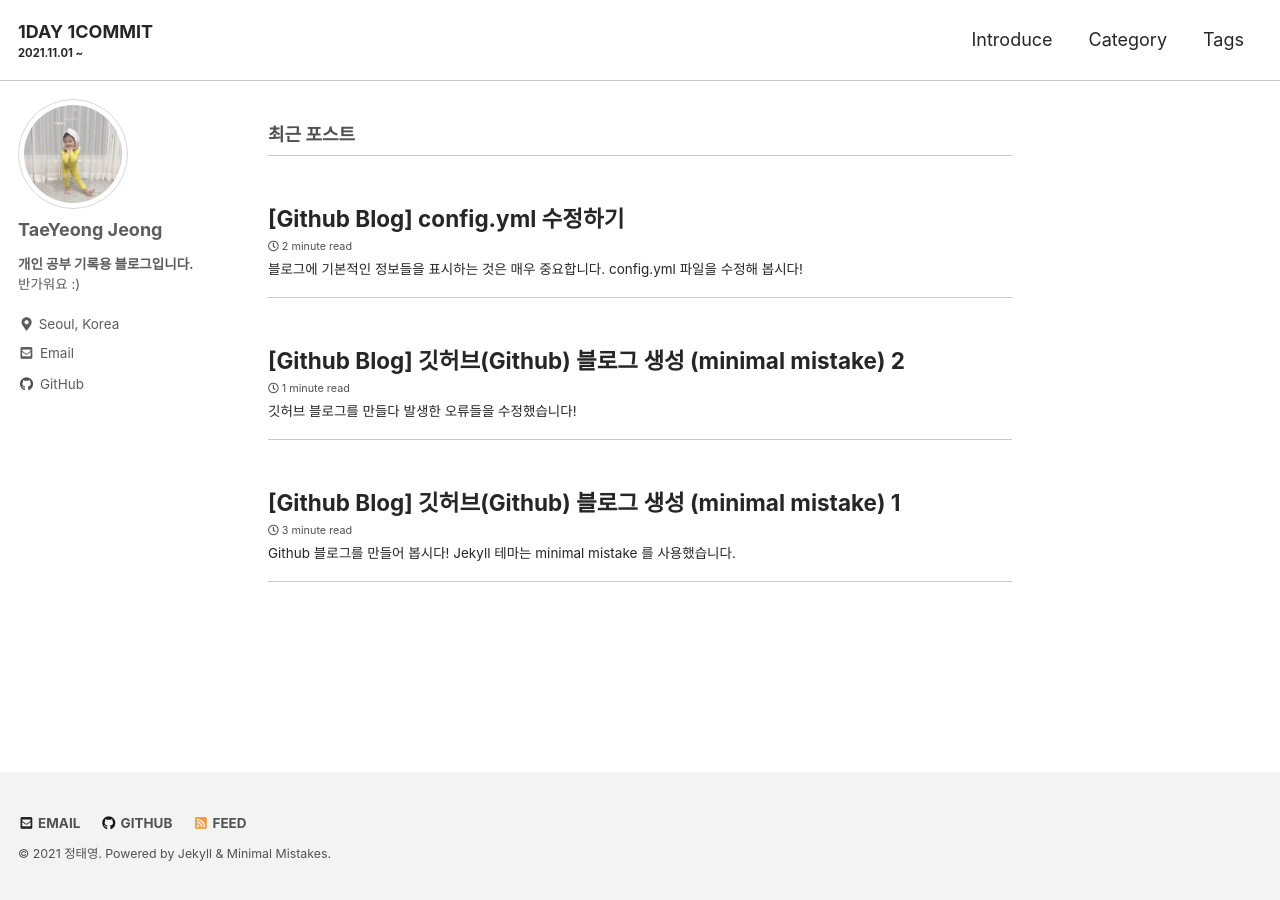
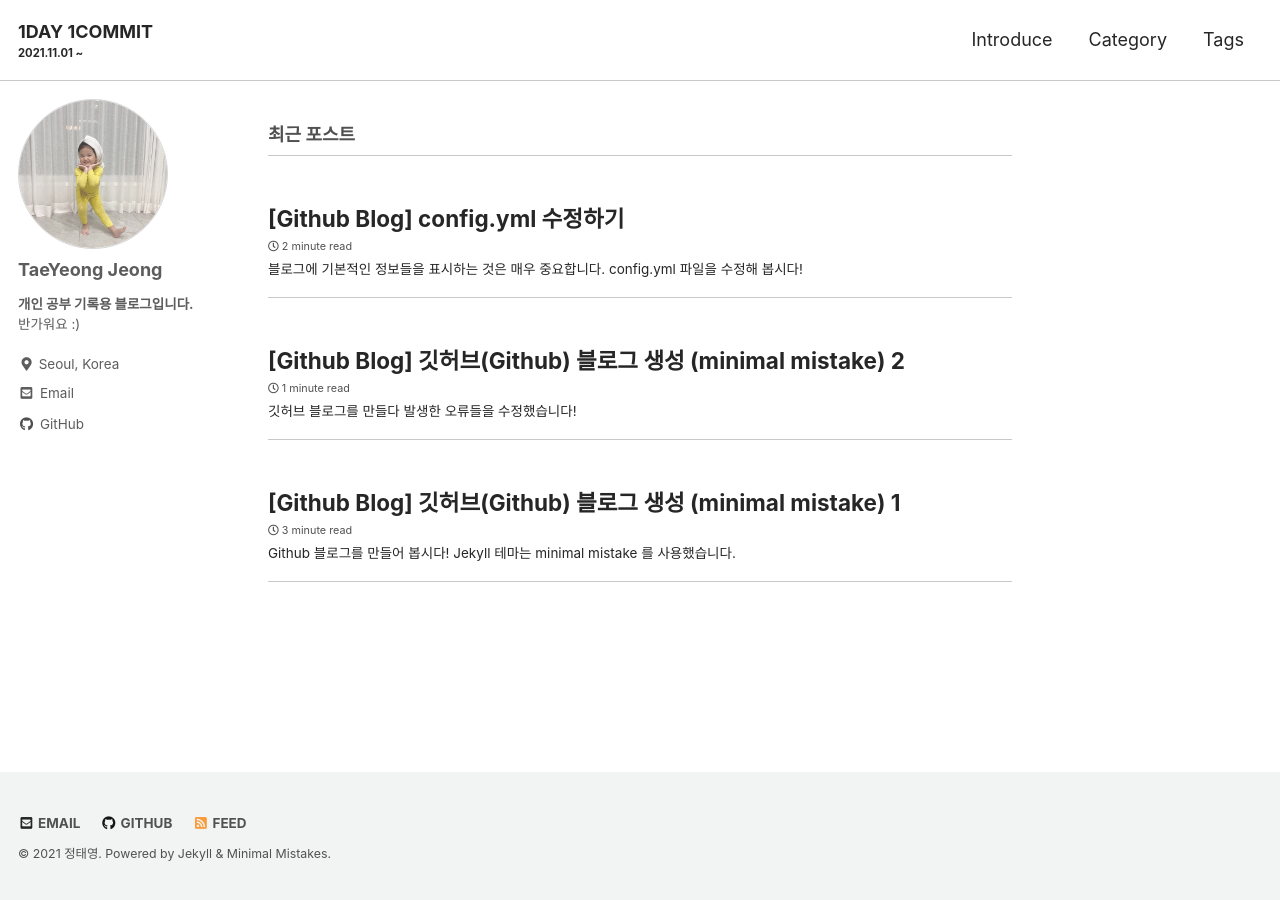
Before and after one commit to dev-taeyeong/test-blog, a Jekyll site: the page built from index.html, in a window 1280 px wide. Built offline with Jekyll 4.4.1, drawn with Linux system fonts in a browser that asks for light colours; cached includes are drawn as plain includes; the list of posts is cut into pages by our own code.

Commit message:
깃허브 프로필 사진 수정 _sidebar.scss

```diff
--- a/_sass/minimal-mistakes/_sidebar.scss
+++ b/_sass/minimal-mistakes/_sidebar.scss
@@ -134,11 +134,11 @@
   }
 
   img {
-    max-width: 110px;
+    max-width: 150px;
     border-radius: 50%;
 
     @include breakpoint($large) {
-      padding: 5px;
+      // padding: 5px;
       border: 1px solid $border-color;
     }
   }
```
